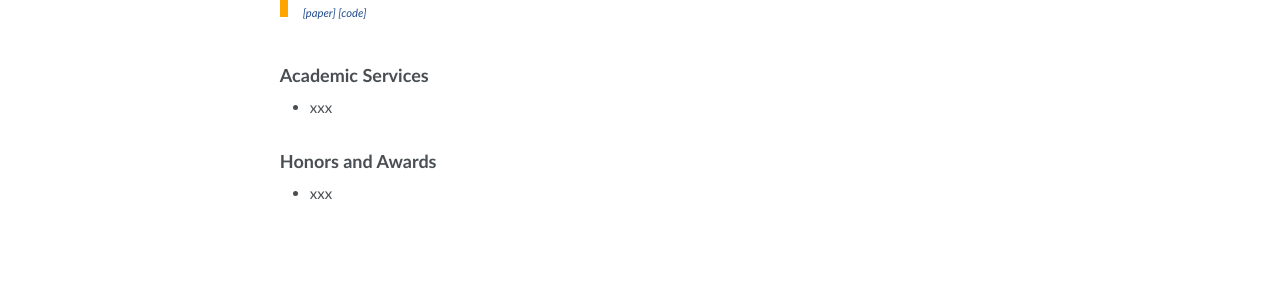
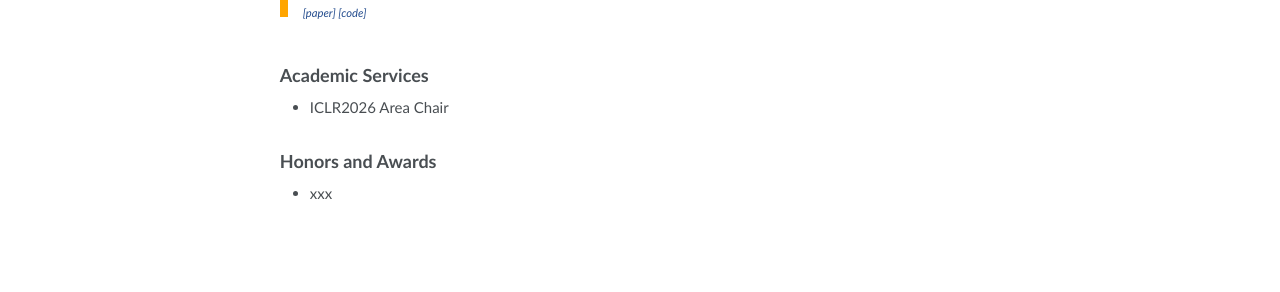
Before and after one commit to yaxingwang/yaxingwang.github.io, a Jekyll site: the page built from _pages/about.md, in a window 1280 px wide and 900 px high, scrolled down 1628 px. Shown: the part 545-837 px from the top of the window. Built offline with Jekyll 4.4.1, drawn with Linux system fonts in a browser that asks for light colours.

Commit message:
Update about.md

```diff
--- a/_pages/about.md
+++ b/_pages/about.md
@@ -175,7 +175,7 @@ See my recent publications for more details.
 
 ## Academic Services
 
-+ xxx
++ ICLR2026 Area Chair
 
 <span class='anchor' id='-awards'></span>
 
```
